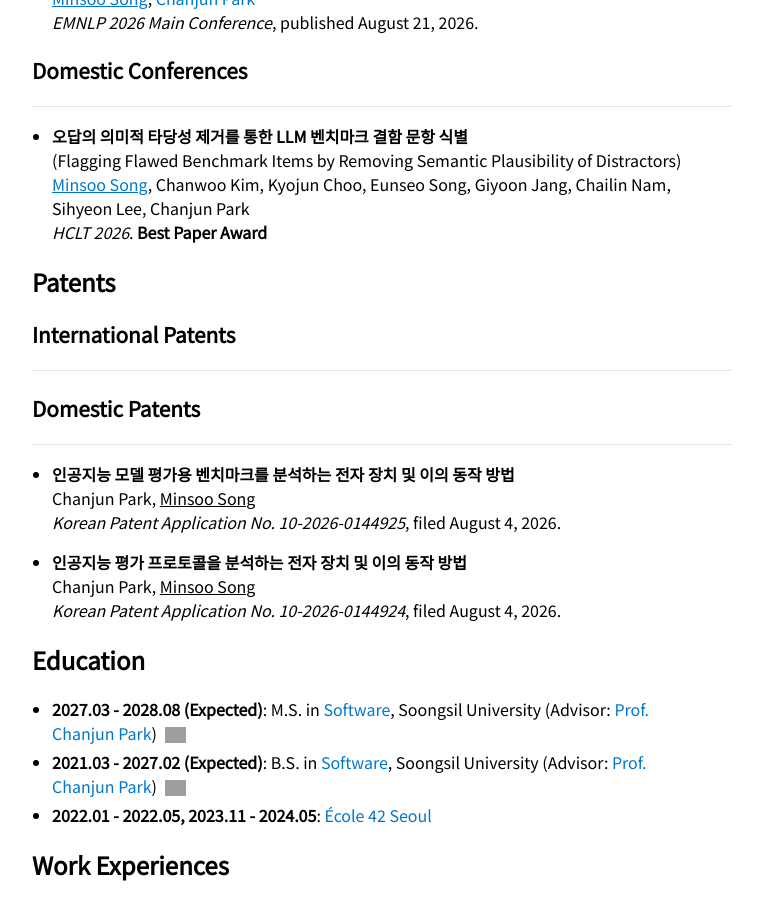
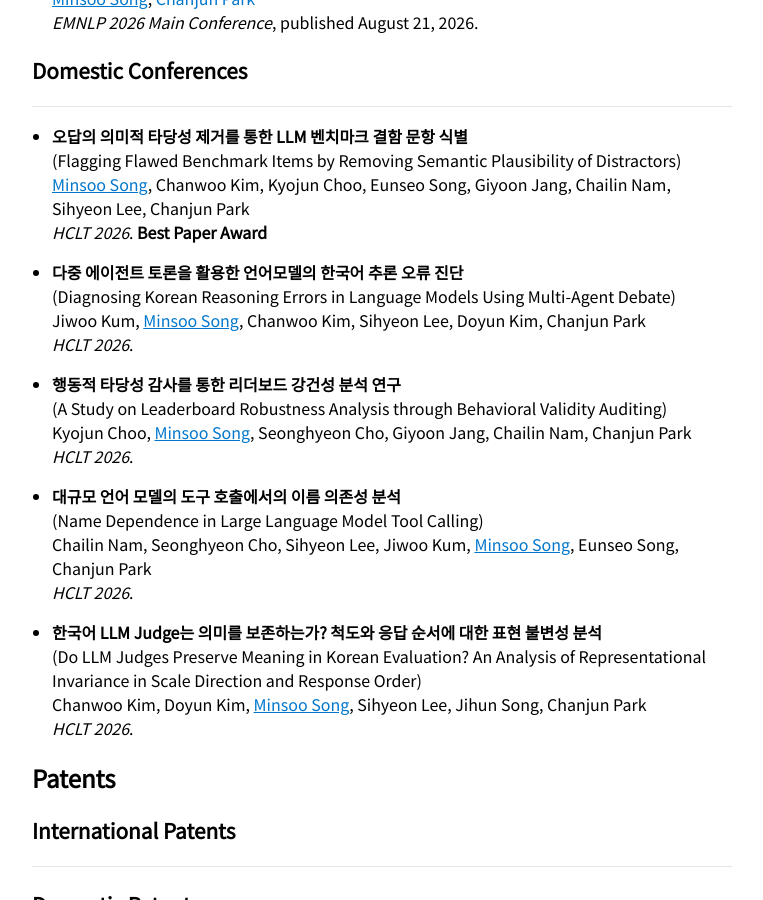
Before and after one commit to ecoses042/ecoses042.github.io, a Jekyll site: the page built from index.md, in a window 1280 px wide and 900 px high, scrolled down 945 px. Shown: the whole window, without its empty margins (258-1021 px from the left). Built offline with Jekyll 4.4.1, drawn with Linux system fonts in a browser that asks for light colours; our own code applies the rules of GitHub Pages for plain Markdown files; grey boxes are pictures that could not be loaded.

Commit message:
Add four HCLT 2026 papers to homepage and CV
Co-Authored-By: Claude Opus 5.5 <noreply@anthropic.com>
Claude-Session: https://claude.ai/code/session_01Fg4o4qumnmbGgm9MN9dVN6

```diff
--- a/index.md
+++ b/index.md
@@ -42,6 +42,26 @@ layout: default
   [<u>Minsoo Song</u>](https://openreview.net/profile?id=~Minsoo_Song2), Chanwoo Kim, Kyojun Choo, Eunseo Song, Giyoon Jang, Chailin Nam, Sihyeon Lee, Chanjun Park<br>
   *HCLT 2026*. **Best Paper Award**
 
+* **다중 에이전트 토론을 활용한 언어모델의 한국어 추론 오류 진단**<br>
+  (Diagnosing Korean Reasoning Errors in Language Models Using Multi-Agent Debate)<br>
+  Jiwoo Kum, [<u>Minsoo Song</u>](https://openreview.net/profile?id=~Minsoo_Song2), Chanwoo Kim, Sihyeon Lee, Doyun Kim, Chanjun Park<br>
+  *HCLT 2026*.
+
+* **행동적 타당성 감사를 통한 리더보드 강건성 분석 연구**<br>
+  (A Study on Leaderboard Robustness Analysis through Behavioral Validity Auditing)<br>
+  Kyojun Choo, [<u>Minsoo Song</u>](https://openreview.net/profile?id=~Minsoo_Song2), Seonghyeon Cho, Giyoon Jang, Chailin Nam, Chanjun Park<br>
+  *HCLT 2026*.
+
+* **대규모 언어 모델의 도구 호출에서의 이름 의존성 분석**<br>
+  (Name Dependence in Large Language Model Tool Calling)<br>
+  Chailin Nam, Seonghyeon Cho, Sihyeon Lee, Jiwoo Kum, [<u>Minsoo Song</u>](https://openreview.net/profile?id=~Minsoo_Song2), Eunseo Song, Chanjun Park<br>
+  *HCLT 2026*.
+
+* **한국어 LLM Judge는 의미를 보존하는가? 척도와 응답 순서에 대한 표현 불변성 분석**<br>
+  (Do LLM Judges Preserve Meaning in Korean Evaluation? An Analysis of Representational Invariance in Scale Direction and Response Order)<br>
+  Chanwoo Kim, Doyun Kim, [<u>Minsoo Song</u>](https://openreview.net/profile?id=~Minsoo_Song2), Sihyeon Lee, Jihun Song, Chanjun Park<br>
+  *HCLT 2026*.
+
 ## Patents
 
 ### International Patents
```
Also changed, not shown: 2 other files.
